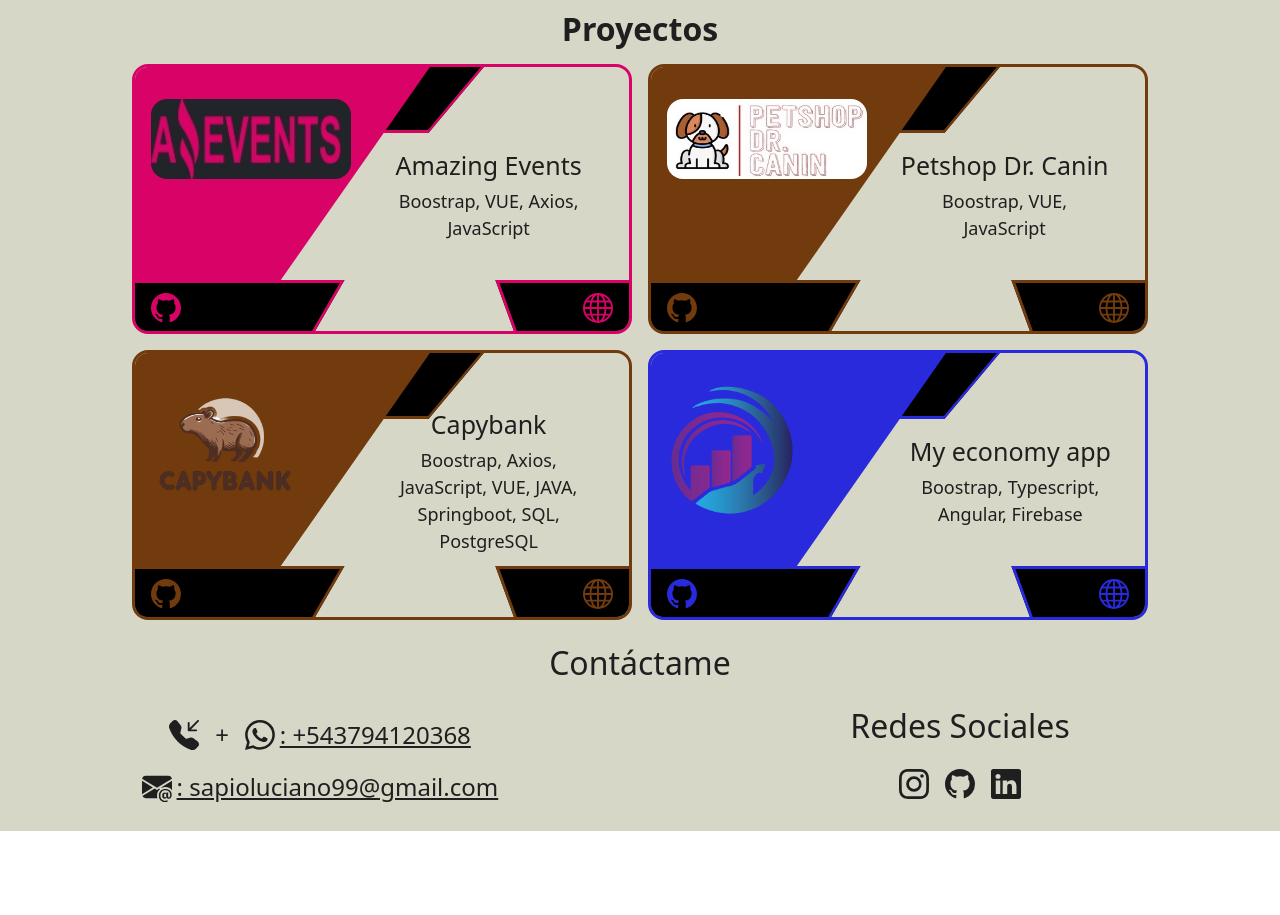
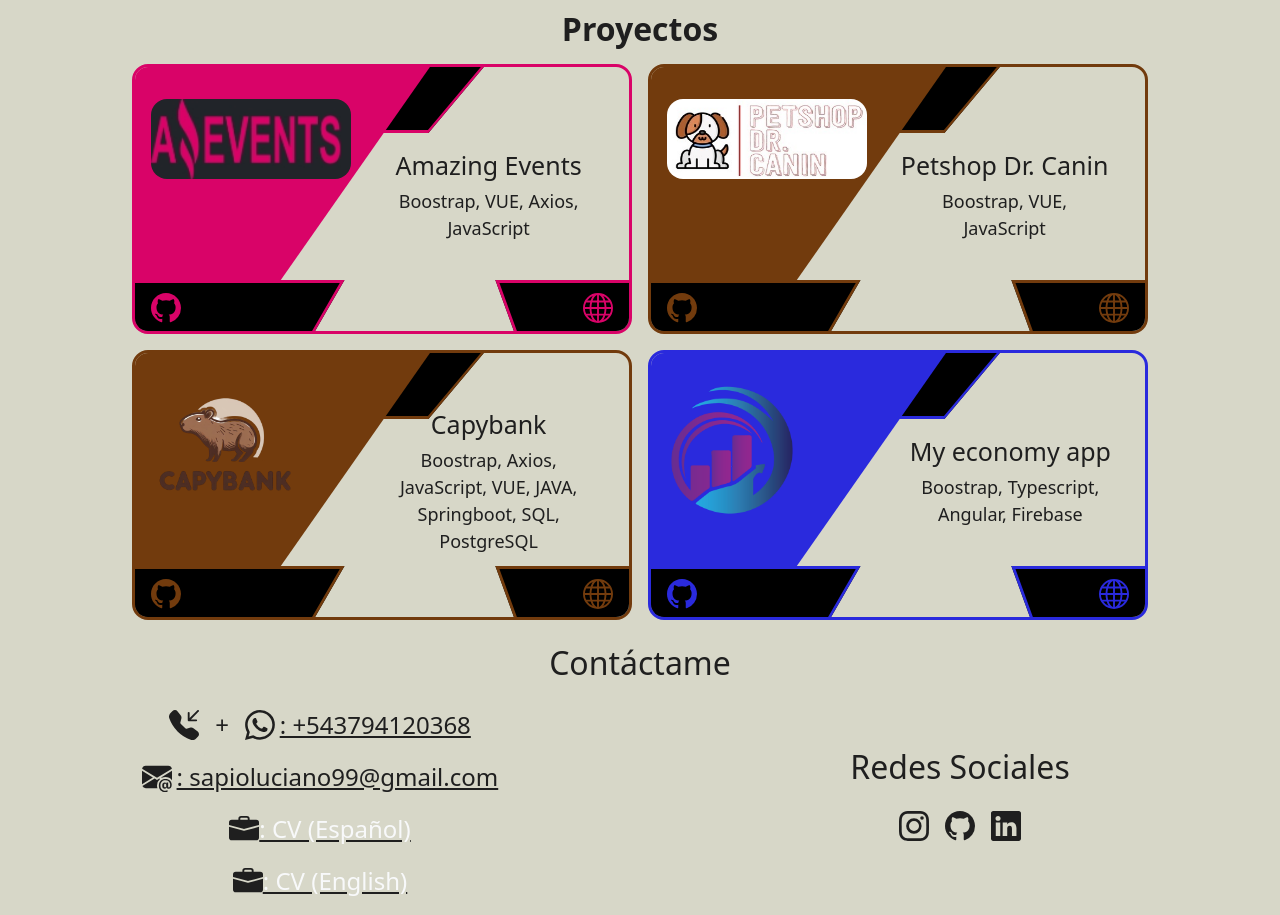
Before and after one commit to SapioLucianoA/Sapio-Luciano-Portfolio, a plain HTML site: page index.html in a window 1280 px wide. Shown: the part 813-1728 px from the top of the page. Before the commit the page ends 1644 px from the top, so only its background shows below. Drawn offline with nearby package versions, Linux system fonts and the light colour scheme.

Commit message:
CV added

```diff
--- a/index.html
+++ b/index.html
@@ -12,7 +12,7 @@
     <link rel="stylesheet" href="./style/web-cards.css">
     <link href="https://cdn.jsdelivr.net/npm/bootstrap@5.3.3/dist/css/bootstrap.min.css" rel="stylesheet"
         integrity="sha384-QWTKZyjpPEjISv5WaRU9OFeRpok6YctnYmDr5pNlyT2bRjXh0JMhjY6hW+ALEwIH" crossorigin="anonymous">
-        <link rel="shortcut icon" href="./images/portfolioicon.png" type="image/x-icon">
+    <link rel="shortcut icon" href="./images/portfolioicon.png" type="image/x-icon">
 </head>
 
 <body>
@@ -349,23 +349,53 @@
                                 <span class="fs-4 text-decoration-underline spantel">: sapioluciano99@gmail.com</span>
                             </p>
 
+                            <p class="tel-mail w-100 d-flex justify-content-center align-items-center">
+                                <svg xmlns="http://www.w3.org/2000/svg" width="16" height="16" fill="currentColor"
+                                    class="bi bi-briefcase-fill" viewBox="0 0 16 16">
+                                    <path
+                                        d="M6.5 1A1.5 1.5 0 0 0 5 2.5V3H1.5A1.5 1.5 0 0 0 0 4.5v1.384l7.614 2.03a1.5 1.5 0 0 0 .772 0L16 5.884V4.5A1.5 1.5 0 0 0 14.5 3H11v-.5A1.5 1.5 0 0 0 9.5 1zm0 1h3a.5.5 0 0 1 .5.5V3H6v-.5a.5.5 0 0 1 .5-.5" />
+                                    <path
+                                        d="M0 12.5A1.5 1.5 0 0 0 1.5 14h13a1.5 1.5 0 0 0 1.5-1.5V6.85L8.129 8.947a.5.5 0 0 1-.258 0L0 6.85z" />
+                                </svg>
+                                <span class="fs-4 text-decoration-underline spantel "><a
+                                        href="./images/Sapio Luciano.pdf"
+                                        class=" text-light fs-4 text-decoration-none spantel" download>: CV
+                                        (Español)</a></span>
+                            </p>
+                            <p class="tel-mail w-100 d-flex justify-content-center align-items-center">
+                                <svg xmlns="http://www.w3.org/2000/svg" width="16" height="16" fill="currentColor"
+                                    class="bi bi-briefcase-fill" viewBox="0 0 16 16">
+                                    <path
+                                        d="M6.5 1A1.5 1.5 0 0 0 5 2.5V3H1.5A1.5 1.5 0 0 0 0 4.5v1.384l7.614 2.03a1.5 1.5 0 0 0 .772 0L16 5.884V4.5A1.5 1.5 0 0 0 14.5 3H11v-.5A1.5 1.5 0 0 0 9.5 1zm0 1h3a.5.5 0 0 1 .5.5V3H6v-.5a.5.5 0 0 1 .5-.5" />
+                                    <path
+                                        d="M0 12.5A1.5 1.5 0 0 0 1.5 14h13a1.5 1.5 0 0 0 1.5-1.5V6.85L8.129 8.947a.5.5 0 0 1-.258 0L0 6.85z" />
+                                </svg>
+                                <span class="fs-4 text-decoration-underline spantel "><a
+                                        href="./images/Sapio Luciano Eng.pdf"
+                                        class=" text-light fs-4 text-decoration-none spantel" download>: CV
+                                        (English)</a></span>
+                            </p>
+
                         </div>
 
                         <div class="div-socialmedia">
                             <h2>{{english ? 'Social Medias' : 'Redes Sociales'}}</h2>
                             <div class="div-icons-socialmedia">
-                                <a href="https://www.instagram.com/sapio_lucky/" target="_blank"><svg xmlns="http://www.w3.org/2000/svg" fill="currentColor"
-                                        class="bi bi-instagram" viewBox="0 0 16 16">
+                                <a href="https://www.instagram.com/sapio_lucky/" target="_blank"><svg
+                                        xmlns="http://www.w3.org/2000/svg" fill="currentColor" class="bi bi-instagram"
+                                        viewBox="0 0 16 16">
                                         <path
                                             d="M8 0C5.829 0 5.556.01 4.703.048 3.85.088 3.269.222 2.76.42a3.9 3.9 0 0 0-1.417.923A3.9 3.9 0 0 0 .42 2.76C.222 3.268.087 3.85.048 4.7.01 5.555 0 5.827 0 8.001c0 2.172.01 2.444.048 3.297.04.852.174 1.433.372 1.942.205.526.478.972.923 1.417.444.445.89.719 1.416.923.51.198 1.09.333 1.942.372C5.555 15.99 5.827 16 8 16s2.444-.01 3.298-.048c.851-.04 1.434-.174 1.943-.372a3.9 3.9 0 0 0 1.416-.923c.445-.445.718-.891.923-1.417.197-.509.332-1.09.372-1.942C15.99 10.445 16 10.173 16 8s-.01-2.445-.048-3.299c-.04-.851-.175-1.433-.372-1.941a3.9 3.9 0 0 0-.923-1.417A3.9 3.9 0 0 0 13.24.42c-.51-.198-1.092-.333-1.943-.372C10.443.01 10.172 0 7.998 0zm-.717 1.442h.718c2.136 0 2.389.007 3.232.046.78.035 1.204.166 1.486.275.373.145.64.319.92.599s.453.546.598.92c.11.281.24.705.275 1.485.039.843.047 1.096.047 3.231s-.008 2.389-.047 3.232c-.035.78-.166 1.203-.275 1.485a2.5 2.5 0 0 1-.599.919c-.28.28-.546.453-.92.598-.28.11-.704.24-1.485.276-.843.038-1.096.047-3.232.047s-2.39-.009-3.233-.047c-.78-.036-1.203-.166-1.485-.276a2.5 2.5 0 0 1-.92-.598 2.5 2.5 0 0 1-.6-.92c-.109-.281-.24-.705-.275-1.485-.038-.843-.046-1.096-.046-3.233s.008-2.388.046-3.231c.036-.78.166-1.204.276-1.486.145-.373.319-.64.599-.92s.546-.453.92-.598c.282-.11.705-.24 1.485-.276.738-.034 1.024-.044 2.515-.045zm4.988 1.328a.96.96 0 1 0 0 1.92.96.96 0 0 0 0-1.92m-4.27 1.122a4.109 4.109 0 1 0 0 8.217 4.109 4.109 0 0 0 0-8.217m0 1.441a2.667 2.667 0 1 1 0 5.334 2.667 2.667 0 0 1 0-5.334" />
                                     </svg></a>
-                                <a href="https://github.com/SapioLucianoA" target="_blank"><svg xmlns="http://www.w3.org/2000/svg" fill="currentColor"
-                                        class="bi bi-github" viewBox="0 0 16 16">
+                                <a href="https://github.com/SapioLucianoA" target="_blank"><svg
+                                        xmlns="http://www.w3.org/2000/svg" fill="currentColor" class="bi bi-github"
+                                        viewBox="0 0 16 16">
                                         <path
                                             d="M8 0C3.58 0 0 3.58 0 8c0 3.54 2.29 6.53 5.47 7.59.4.07.55-.17.55-.38 0-.19-.01-.82-.01-1.49-2.01.37-2.53-.49-2.69-.94-.09-.23-.48-.94-.82-1.13-.28-.15-.68-.52-.01-.53.63-.01 1.08.58 1.23.82.72 1.21 1.87.87 2.33.66.07-.52.28-.87.51-1.07-1.78-.2-3.64-.89-3.64-3.95 0-.87.31-1.59.82-2.15-.08-.2-.36-1.02.08-2.12 0 0 .67-.21 2.2.82.64-.18 1.32-.27 2-.27s1.36.09 2 .27c1.53-1.04 2.2-.82 2.2-.82.44 1.1.16 1.92.08 2.12.51.56.82 1.27.82 2.15 0 3.07-1.87 3.75-3.65 3.95.29.25.54.73.54 1.48 0 1.07-.01 1.93-.01 2.2 0 .21.15.46.55.38A8.01 8.01 0 0 0 16 8c0-4.42-3.58-8-8-8" />
                                     </svg></a>
-                                <a href="https://ar.linkedin.com/in/sapio-luciano" target="_blank"><svg xmlns="http://www.w3.org/2000/svg" fill="currentColor"
-                                        class="bi bi-linkedin" viewBox="0 0 16 16">
+                                <a href="https://ar.linkedin.com/in/sapio-luciano" target="_blank"><svg
+                                        xmlns="http://www.w3.org/2000/svg" fill="currentColor" class="bi bi-linkedin"
+                                        viewBox="0 0 16 16">
                                         <path
                                             d="M0 1.146C0 .513.526 0 1.175 0h13.65C15.474 0 16 .513 16 1.146v13.708c0 .633-.526 1.146-1.175 1.146H1.175C.526 16 0 15.487 0 14.854zm4.943 12.248V6.169H2.542v7.225zm-1.2-8.212c.837 0 1.358-.554 1.358-1.248-.015-.709-.52-1.248-1.342-1.248S2.4 3.226 2.4 3.934c0 .694.521 1.248 1.327 1.248zm4.908 8.212V9.359c0-.216.016-.432.08-.586.173-.431.568-.878 1.232-.878.869 0 1.216.662 1.216 1.634v3.865h2.401V9.25c0-2.22-1.184-3.252-2.764-3.252-1.274 0-1.845.7-2.165 1.193v.025h-.016l.016-.025V6.169h-2.4c.03.678 0 7.225 0 7.225z" />
                                     </svg></a>
```
Also changed, not shown: 2 other files.
